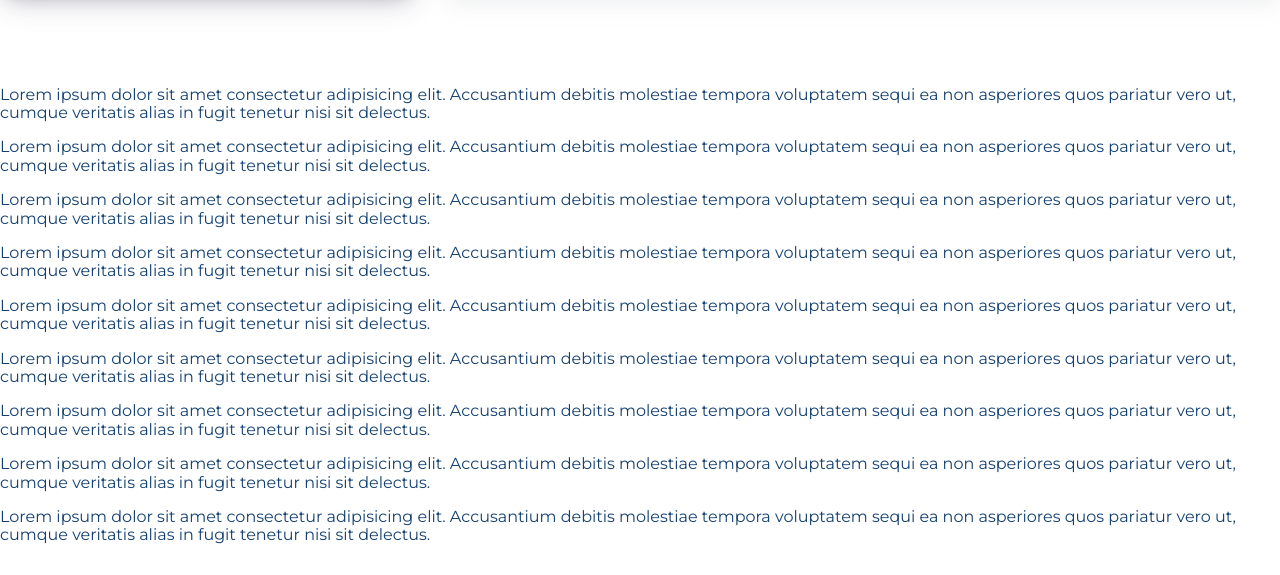
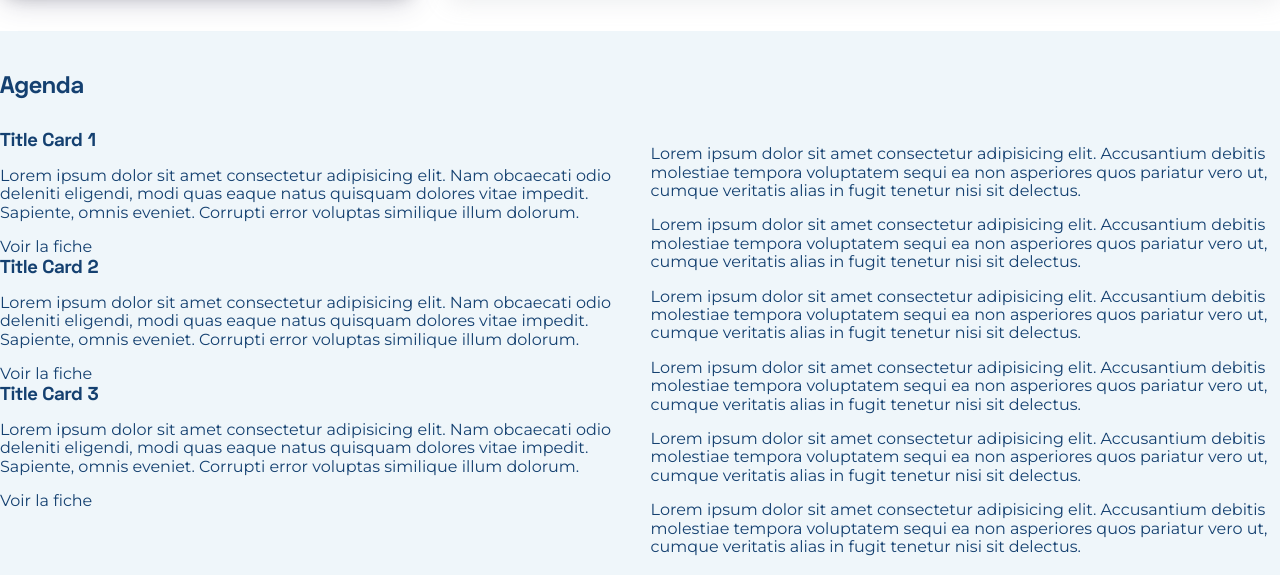
Before and after one commit to man789/bruxelles-Formation, a website: page dev/index.html in a window 1280 px wide. Shown: the part 1363-1938 px from the top of the page. Drawn offline with nearby package versions, Linux system fonts and the light colour scheme; files that its build step writes are made by us from their sources; files whose address does not match are found by name.

Commit message:
session info

```diff
--- a/dev/css/pages/_home.scss
+++ b/dev/css/pages/_home.scss
@@ -163,3 +163,24 @@
     grid-area: cta;
   }
 }
+
+.session__info{
+  background-color: #EFF6FA;
+  .wrapper{
+    display: grid;
+    grid-template-areas: "title title"
+    "formation calendar";
+    gap: 2rem;
+  }
+  .session__section{
+    grid-area: title;
+  }
+  &__formation{
+    grid-area: formation;
+
+  }
+  &__calendar{
+    grid-area: calendar;
+
+  }
+}
--- a/dev/index.html
+++ b/dev/index.html
@@ -72,8 +72,8 @@
       <div class="swiper-button-next"></div>
     </div>
   </header>
-  <main class="main wrapper">
-    <section class="news">
+  <main class="main">
+    <section class="news wrapper">
       <div class="section_title">
         <h2 class="h2">Actualités</h2>
       </div>
@@ -177,15 +177,43 @@
       </div>
     </section>
     <section class="session__info">
+      <div class="wrapper">
+        <div class="session__section">
+          <h2 class="h2">Agenda</h2>
+        </div>
         <div class="session__info__formation">
           <article class="session__info__formation__card">
-          <p>Lorem ipsum dolor sit amet consectetur adipisicing elit. Accusantium debitis molestiae tempora voluptatem sequi ea non asperiores quos pariatur vero ut, cumque veritatis alias in fugit tenetur nisi sit delectus.</p>
+            <div class="session__info__formation__card__title">
+              <h3>Title Card 1</h3>
+            </div>
+            <div class="session__info__formation__card__text">
+              <p>Lorem ipsum dolor sit amet consectetur adipisicing elit. Nam obcaecati odio deleniti eligendi, modi quas eaque natus quisquam dolores vitae impedit. Sapiente, omnis eveniet. Corrupti error voluptas similique illum dolorum.</p>
+            </div>
+            <div class="session__info__formation__card__cta">
+              <a href="#">Voir la fiche</a>
+            </div>
           </article>
           <article class="session__info__formation__card">
-          <p>Lorem ipsum dolor sit amet consectetur adipisicing elit. Accusantium debitis molestiae tempora voluptatem sequi ea non asperiores quos pariatur vero ut, cumque veritatis alias in fugit tenetur nisi sit delectus.</p>
+            <div class="session__info__formation__card__title">
+              <h3>Title Card 2</h3>
+            </div>
+            <div class="session__info__formation__card__text">
+              <p>Lorem ipsum dolor sit amet consectetur adipisicing elit. Nam obcaecati odio deleniti eligendi, modi quas eaque natus quisquam dolores vitae impedit. Sapiente, omnis eveniet. Corrupti error voluptas similique illum dolorum.</p>
+            </div>
+            <div class="session__info__formation__card__cta">
+              <a href="#">Voir la fiche</a>
+            </div>
           </article>
           <article class="session__info__formation__card">
-          <p>Lorem ipsum dolor sit amet consectetur adipisicing elit. Accusantium debitis molestiae tempora voluptatem sequi ea non asperiores quos pariatur vero ut, cumque veritatis alias in fugit tenetur nisi sit delectus.</p>
+            <div class="session__info__formation__card__title">
+              <h3>Title Card 3</h3>
+            </div>
+            <div class="session__info__formation__card__text">
+              <p>Lorem ipsum dolor sit amet consectetur adipisicing elit. Nam obcaecati odio deleniti eligendi, modi quas eaque natus quisquam dolores vitae impedit. Sapiente, omnis eveniet. Corrupti error voluptas similique illum dolorum.</p>
+            </div>
+            <div class="session__info__formation__card__cta">
+              <a href="#">Voir la fiche</a>
+            </div>
           </article>
         </div>
         <div class="session__info__calendar">
@@ -207,6 +235,7 @@
           <article class="session__info__calendar__card">
             <p>Lorem ipsum dolor sit amet consectetur adipisicing elit. Accusantium debitis molestiae tempora voluptatem sequi ea non asperiores quos pariatur vero ut, cumque veritatis alias in fugit tenetur nisi sit delectus.</p>
           </article>
+        </div>
       </div>
     </section>
     <section class="result">
```
Also changed, not shown: dev/img/baseline_bf.png (added). Lines whose indentation alone changed are shown as unchanged.
